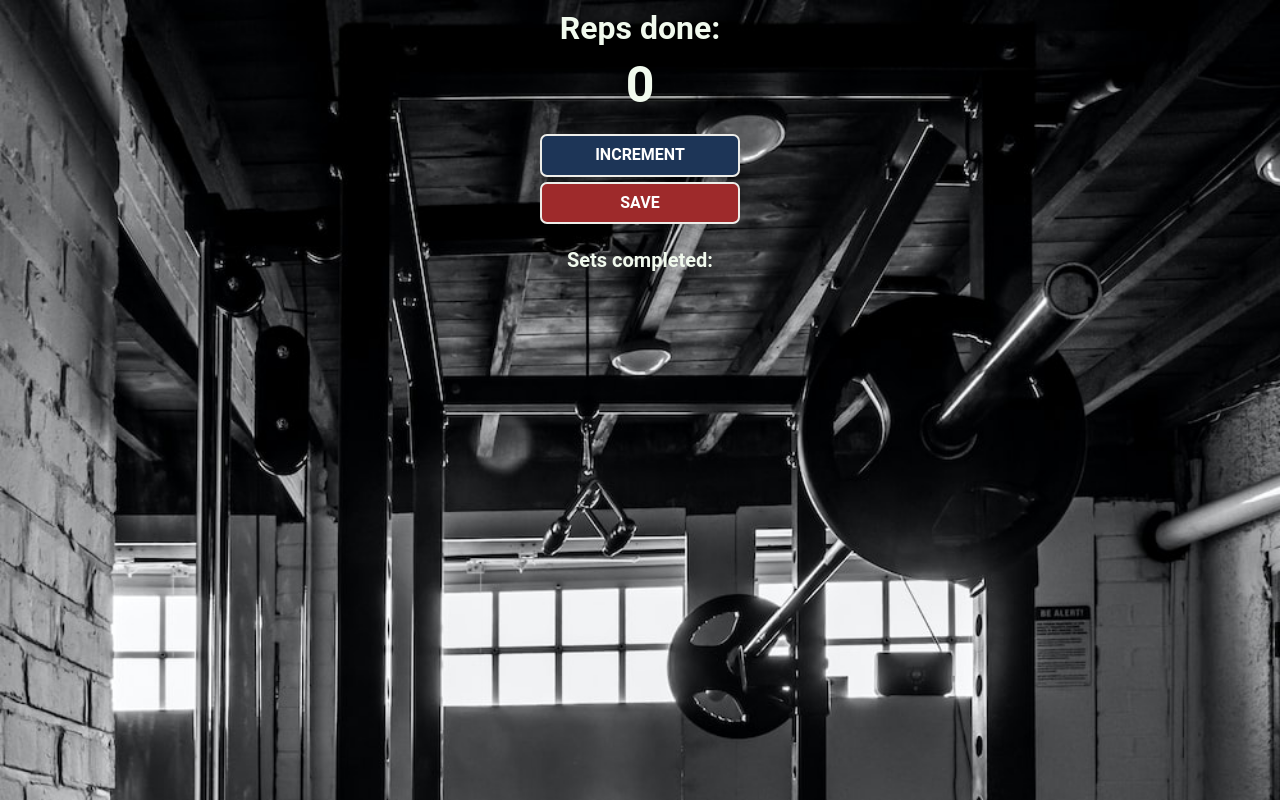
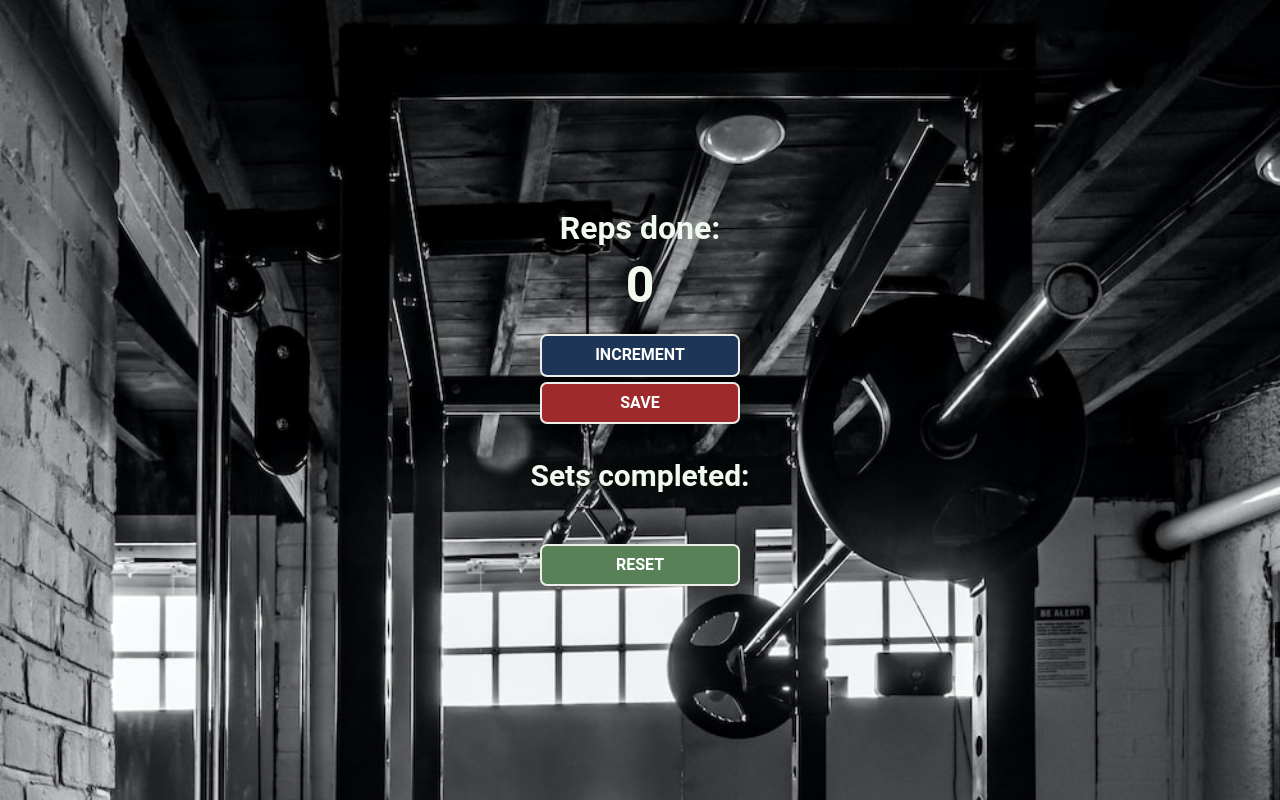
Before and after one commit to Matija0/Counter-project, a website built with Vite: page index.html in a window 1280 px wide. Built offline with nearby package versions, Linux system fonts and the light colour scheme.

Commit message:
Update
Reset btn, margin change, font size change

```diff
--- a/index.css
+++ b/index.css
@@ -4,7 +4,8 @@ body {
     font-family: Roboto, BlinkMacSystemFont, 'Segoe UI', Roboto, Oxygen, Ubuntu, Cantarell, 'Open Sans', 'Helvetica Neue', sans-serif;
     font-weight: bold;
     text-align: center;
-    color: #f1faee
+    color: #f1faee;
+    margin-top: 200px;
 }
 
 h1 {
@@ -43,5 +44,11 @@ button {
 }
 
 #save-el{
-    font-size: 20px;
+    font-size: 30px;
+
 }
+
+#reset-btn{
+    background: #588157;
+    margin-top: 20px;
+}
--- a/index.html
+++ b/index.html
@@ -9,7 +9,7 @@
             <button id="increment-btn" onclick="increment()">INCREMENT</button>
             <button id="save-btn" onclick="save()">SAVE</button>
             <p id="save-el">Sets completed: </p>
-
+            <button id="reset-btn" onclick="reset()">RESET</button>
         </div>
         <script src="index.js">
             nnerText
--- a/index.js
+++ b/index.js
@@ -16,3 +16,7 @@ function save() {
     countEl.textContent = 0
     count = 0
 }
+
+function reset(){
+    saveEl.textContent="Sets completed: "
+}
```
